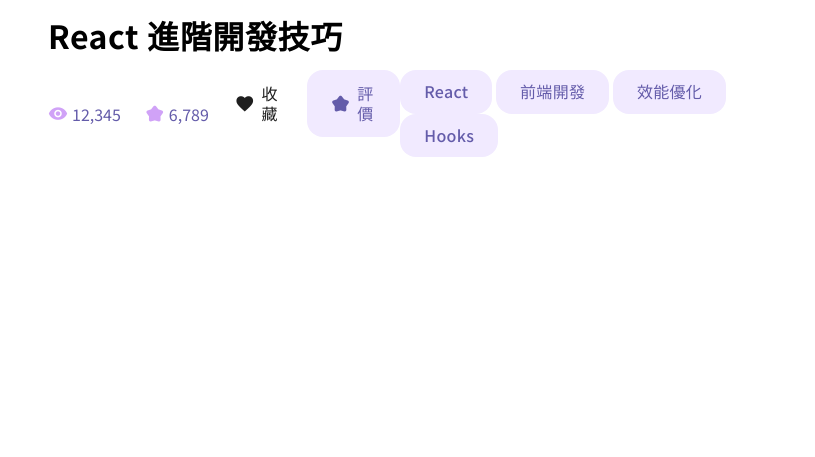
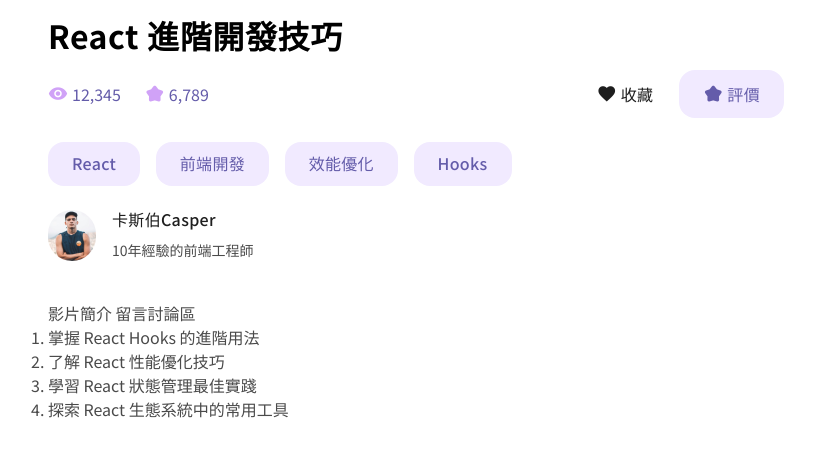
Before and after one commit to ahmomoz/Coding-bit, a website built with Vite: page pages/video-details.html in a window 1280 px wide. Shown: the part 601-1058 px from the top of the page, without its empty margins (34-849 px from the left). Before the commit the page ends 838 px from the top, so only its background shows below. Built offline with nearby package versions, Linux system fonts and the light colour scheme.

Commit message:
未完：影片簡介 & 留言討論區

```diff
--- a/assets/scss/pages/_video-details.scss
+++ b/assets/scss/pages/_video-details.scss
@@ -70,6 +70,7 @@
 
 .tag-label {
   background-color: $brand-02;
+  margin-right: 12px;
 
   h6 {
     color: $brand-03;
@@ -77,3 +78,28 @@
     line-height: 1.2;
   }
 }
+
+.author-content {
+  .author-image {
+    width: 48px;
+  }
+
+  .author-name {
+    font-weight: 500;
+    line-height: 1.2;
+    color: $gray-01;
+  }
+
+  .author-info {
+    font-weight: 400;
+    line-height: 1.2;
+    font-size: 14px;
+    color: $gray-02;
+  }
+}
+
+.nav-tabs {
+  .video-description-item {
+    list-style-type: decimal;
+  }
+}
--- a/pages/video-details.html
+++ b/pages/video-details.html
@@ -25,7 +25,7 @@
             referrerpolicy="strict-origin-when-cross-origin" allowfullscreen>
           </iframe>
           <h2 class="fs-2 mb-4 video-title">React 進階開發技巧</h2>
-          <div class="d-flex">
+          <div class="d-flex mb-6">
             <div class="d-flex">
               <div class="d-flex align-items-center me-6">
                 <span class="view-count fs-5 me-1 material-symbols-outlined">visibility</span>
@@ -48,7 +48,9 @@
                 </button>
               </div>
             </div>
-            <ul class="video-tags-list">
+          </div>
+          <div>
+            <ul class="video-tags-list mb-6">
               <li class="tag-label btn btn-brand-03">
                 <h6>React</h6>
               </li>
@@ -63,8 +65,30 @@
               </li>
             </ul>
           </div>
-
-
+          <div class="author-content d-flex mb-10">
+            <img class="author-image rounded-5 me-4" src="/assets/images/user/user-1.png" alt="作者">
+            <div>
+              <h6 class="author-name mb-2">卡斯伯Casper</h6>
+              <span class="author-info">10年經驗的前端工程師</span>
+            </div>
+          </div>
+          <div>
+            <nav>
+              <div class="nav-tabs">
+                <span class="video-description">影片簡介</span>
+                <span class="video-comments">留言討論區</span>
+                <div class="video-description-list">
+                  <ul>
+                    <li class="video-description-item">掌握 React Hooks 的進階用法</li>
+                    <li class="video-description-item">了解 React 性能優化技巧</li>
+                    <li class="video-description-item">學習 React 狀態管理最佳實踐</li>
+                    <li class="video-description-item">探索 React 生態系統中的常用工具</li>
+                  </ul>
+                </div>
+                <div class="comments-section"></div>
+              </div>
+            </nav>
+          </div>
         </section>
         <aside class="col-4">
 
```
